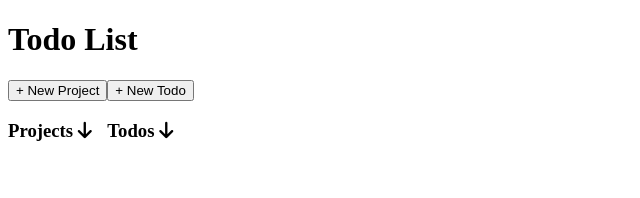
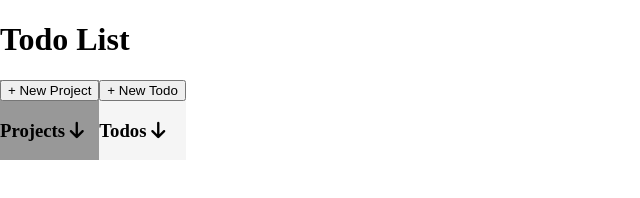
Before and after one commit to dariojularic/Todo-list-js, a website built with Vite: page index.html in a window 1280 px wide. Shown: the whole page, without its empty margins (0-640 px from the left). Built offline with nearby package versions, Linux system fonts and the light colour scheme.

Commit message:
Add style

```diff
--- a/style.css
+++ b/style.css
@@ -1,3 +1,18 @@
+body {
+  height: 100vh;
+  width: 100vw;
+  margin: 0;
+}
+
 .main {
   display: flex;
 }
+
+.projects-container {
+  background-color: rgb(152, 152, 152);
+  /* height: 100%; */
+}
+
+.todos-container {
+  background-color: whitesmoke;
+}
```
